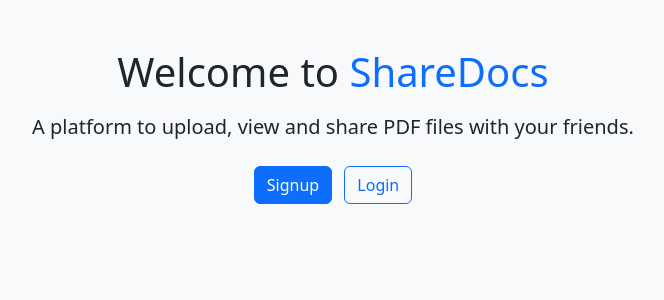
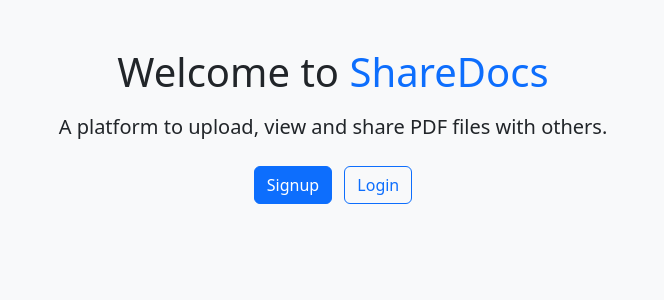
Before and after one commit to naresh2002/ShareDocs, a Django app: page / in a window 1280 px wide. Shown: the part 56-356 px from the top of the page, without its empty margins (307-971 px from the left). Run offline with Django 4.2, Linux system fonts and the light colour scheme.

Commit message:
Updated Readme.md

```diff
--- a/sharedocs/templates/home.html
+++ b/sharedocs/templates/home.html
@@ -9,7 +9,7 @@
   <div class="container mt-5 text-center">
     <h1 class="mb-3">Welcome to <span class="text-primary">ShareDocs</span></h1>
     <p class="lead">
-      A platform to <strong>upload, view</strong> and <strong>share PDF files</strong> with <strong>your friends</strong>.
+      A platform to <strong>upload, view</strong> and <strong>share PDF files</strong> with others.
     </p>
     {% if not user %}
     <div class="mt-4">
```
Also changed, not shown: README.md.
